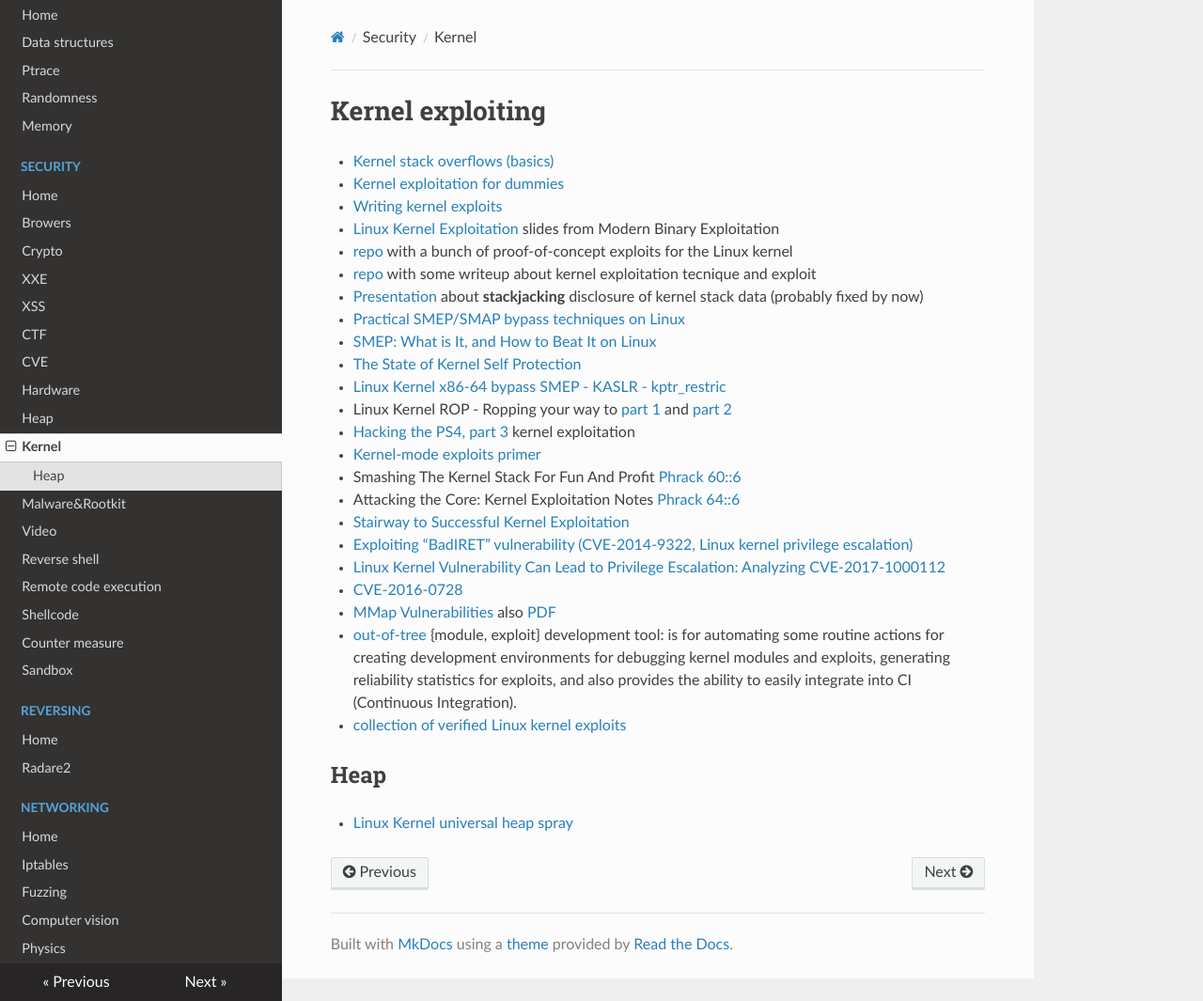
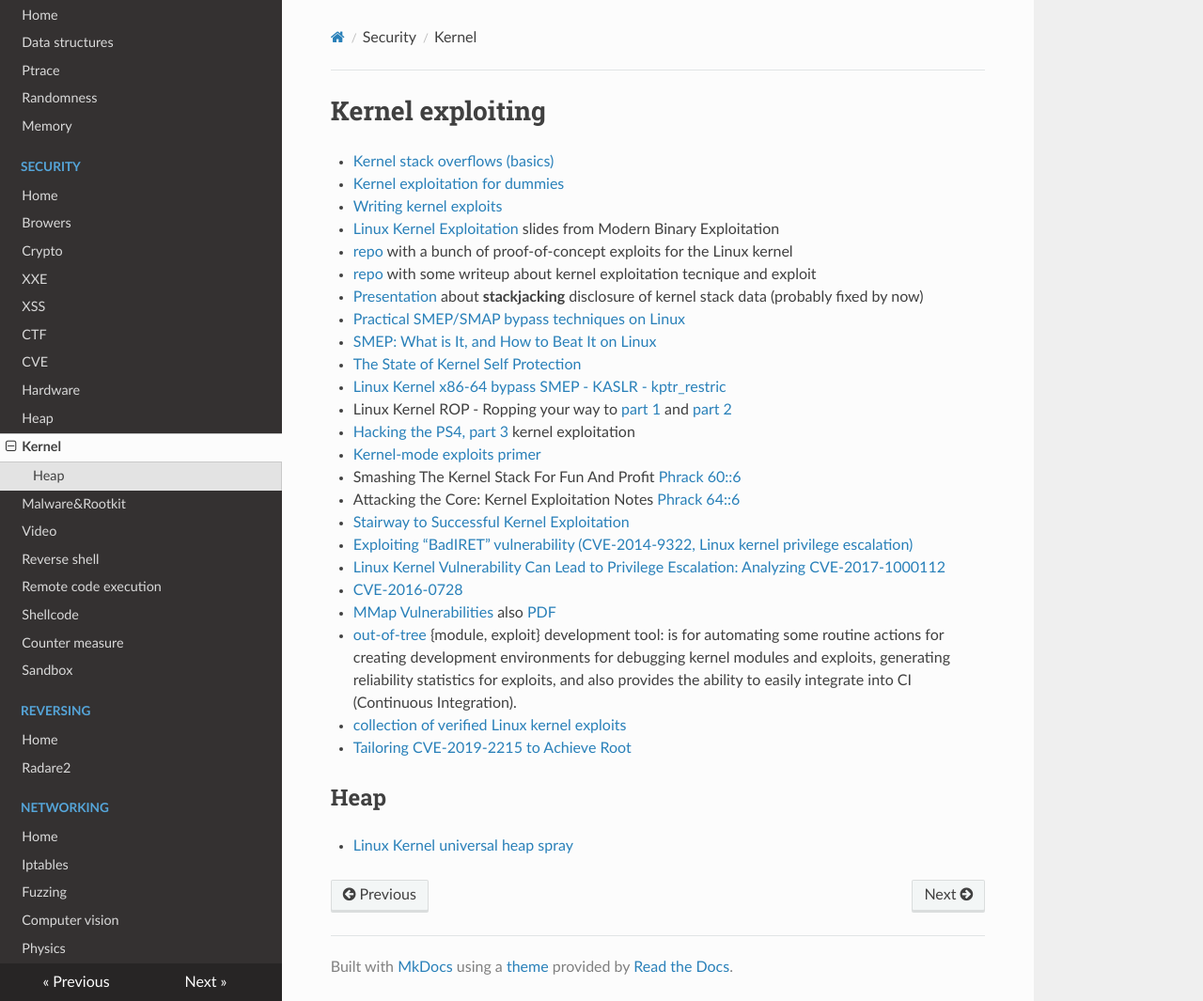
Before and after one commit to gipi/low-level, an MkDocs documentation site: the page built from docs/security/kernel.md, in a window 1280 px wide and 1065 px high. Shown: the whole window at 94% size. Built offline with MkDocs 1.6.1, drawn with Linux system fonts in a browser that asks for light colours; nearby versions of some CDN libraries; old or Windows-style settings are respelled for this version of MkDocs.

Commit message:
Update kernel.md

```diff
--- a/docs/security/kernel.md
+++ b/docs/security/kernel.md
@@ -24,6 +24,7 @@
  - [MMap Vulnerabilities](https://research.checkpoint.com/mmap-vulnerabilities-linux-kernel/) also [PDF](https://labs.mwrinfosecurity.com/assets/BlogFiles/mwri-mmap-exploitation-whitepaper-2017-09-18.pdf)
  - [out-of-tree](https://out-of-tree.io/) {module, exploit} development tool: is for automating some routine actions for creating development environments for debugging kernel modules and exploits, generating reliability statistics for exploits, and also provides the ability to easily integrate into CI (Continuous Integration).
  - [collection of verified Linux kernel exploits](https://github.com/jollheef/lpe)
+ - [Tailoring CVE-2019-2215 to Achieve Root](https://hernan.de/blog/2019/10/15/tailoring-cve-2019-2215-to-achieve-root/)
 
 ## Heap
 
```
